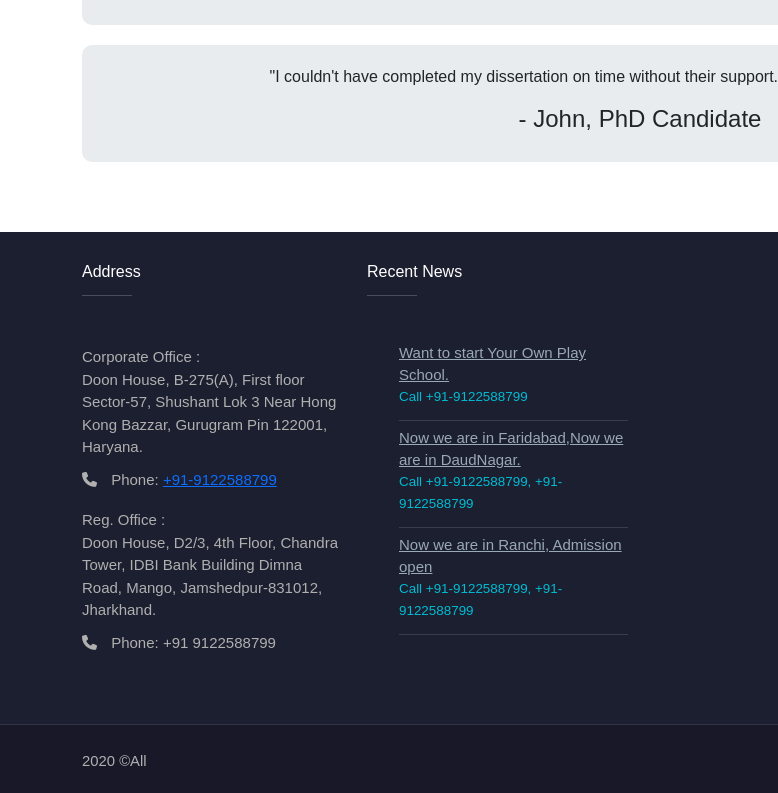
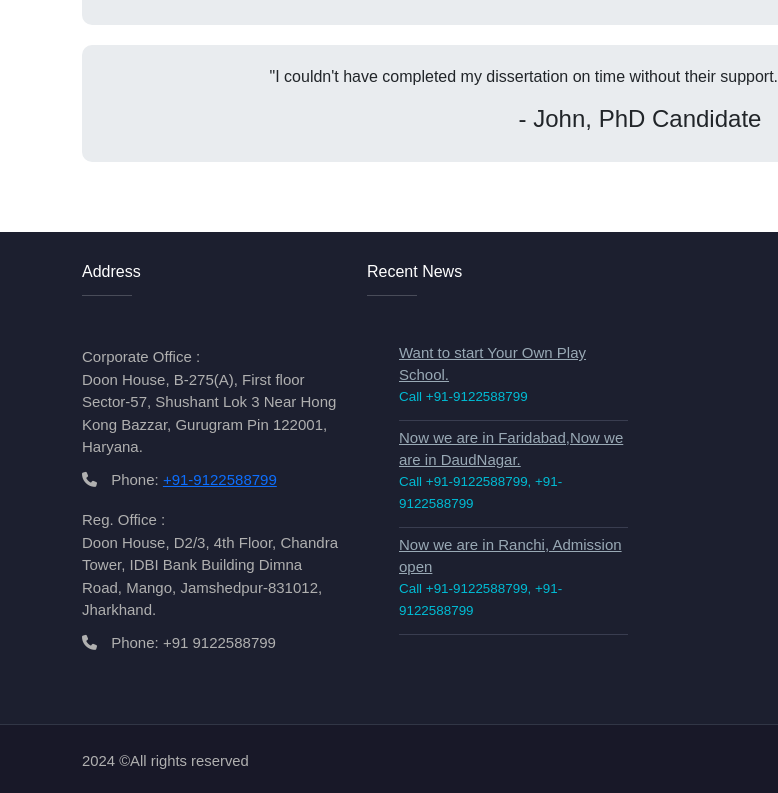
Before and after one commit to ItsNickOfficial/ItsNickOfficial, a plain HTML site: page index.html in a window 1280 px wide. Shown: the part 2371-3164 px from the top of the page, 0-778 px from the left. Drawn offline with nearby package versions, Linux system fonts and the light colour scheme.

Commit message:
UI changes

```diff
--- a/index.html
+++ b/index.html
@@ -275,7 +275,7 @@
                 <div class="row">
 
                     <div class="col-md-3">
-                        <div class="footer-site-info">2020 ©All <a></a></div>
+                        <div class="footer-site-info">2024 ©All rights reserved<a></a></div>
                     </div>
 
                     <div class="col-md-6">
```
